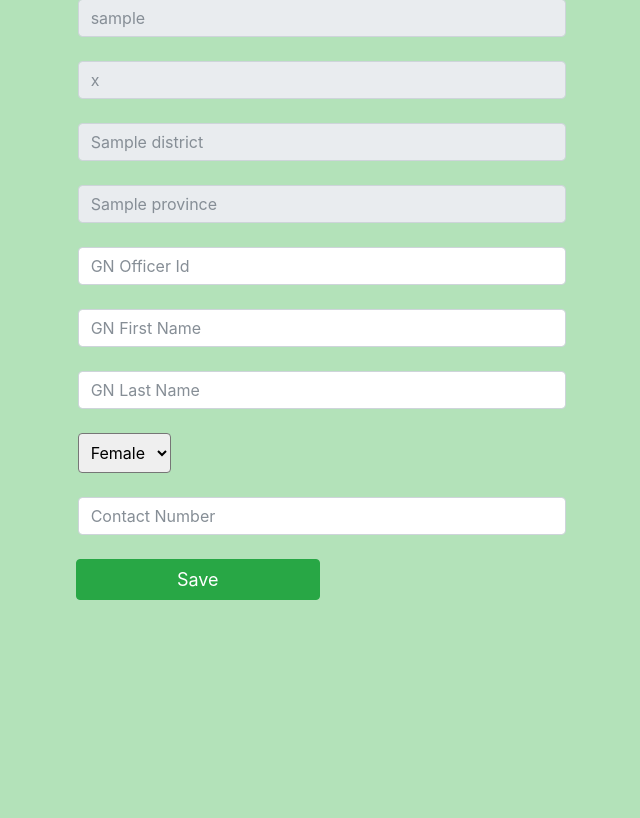
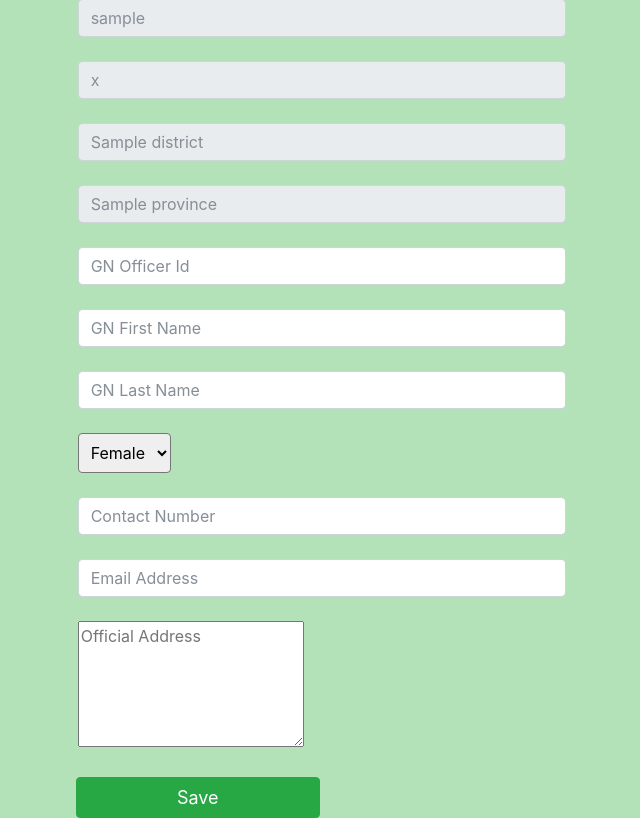
Before and after one commit to ThiyagarajahRajitha/NewCensus, a PHP site: page /NewCensus/GNProfile.php in a window 1280 px wide. Shown: the part 152-970 px from the top of the page, without its empty margins (309-949 px from the left). Before the commit the page ends 752 px from the top, so only its background shows below. Run offline with PHP 8.4, Linux system fonts and the light colour scheme; the visitor is signed in with stand-in values (Sample User, id 1); tables that the repository leaves empty or names only in its code hold one stand-in row (values such as "Sample post"); some libraries are stand-ins or nearby versions.

Commit message:
changed1

```diff
--- a/GNProfile.php
+++ b/GNProfile.php
@@ -222,7 +222,17 @@ if(mysqli_num_rows($result) >0){
                             </div>
                             <br />
 
+                            <div class="col-5m-12 col-md-6 col-lg-6 col-md-6 col-md-6">
+                                <input type="text" class="form-control input-lg" name="email"
+                                    placeholder="Email Address" required>
+                            </div>
+                            <br/>
 
+                            <div class="col-5m-12 col-md-6 col-lg-6 col-md-6 col-md-6 ">
+
+                                <textarea rows="5" columns="300" name="officialAddress" placeholder="Official Address"></textarea>
+                            </div>
+                            <br />
                             <div class="col-5m-12 col-md-6 col-lg-6 col-md-6 col-md-6">
                                 <button type="submit" class="btn btn-success col-md-6" id="btnSave">Save</button>
                             </div>
--- a/GN_Profile.php
+++ b/GN_Profile.php
@@ -18,8 +18,10 @@ if ($_SERVER["REQUEST_METHOD"] == "POST") {
     $gnLastName=$_POST['GnLName'];
     $gender=$_POST['Gender'];
     $contactNo=$_POST['ContactNo'];
+    $email=$_POST['email'];
+    $officialAddress=$_POST['officialAddress'];
 
-    $query = "INSERT INTO gramaniladhariofficer (gramaNiladhariOfficerid, gramaniladhariOfficerFirstname, gramaNiladhariOfficerLastName, genderid, contactNo, gramaNiladhariId) VALUES('$gnOfficerId', '$gnFirstName', '$gnLastName','$gender','$contactNo','$gnId')";
+    $query = "INSERT INTO gramaniladhariofficer (gramaNiladhariOfficerid, gramaniladhariOfficerFirstname, gramaNiladhariOfficerLastName, genderid, contactNo, gramaNiladhariId,officialAddress,email) VALUES('$gnOfficerId', '$gnFirstName', '$gnLastName','$gender','$contactNo','$gnId','$officialAddress','$email')";
     if (mysqli_query($link, $query)) {
         echo "Grama Niladhari Officer details added Successfully";
 
```
